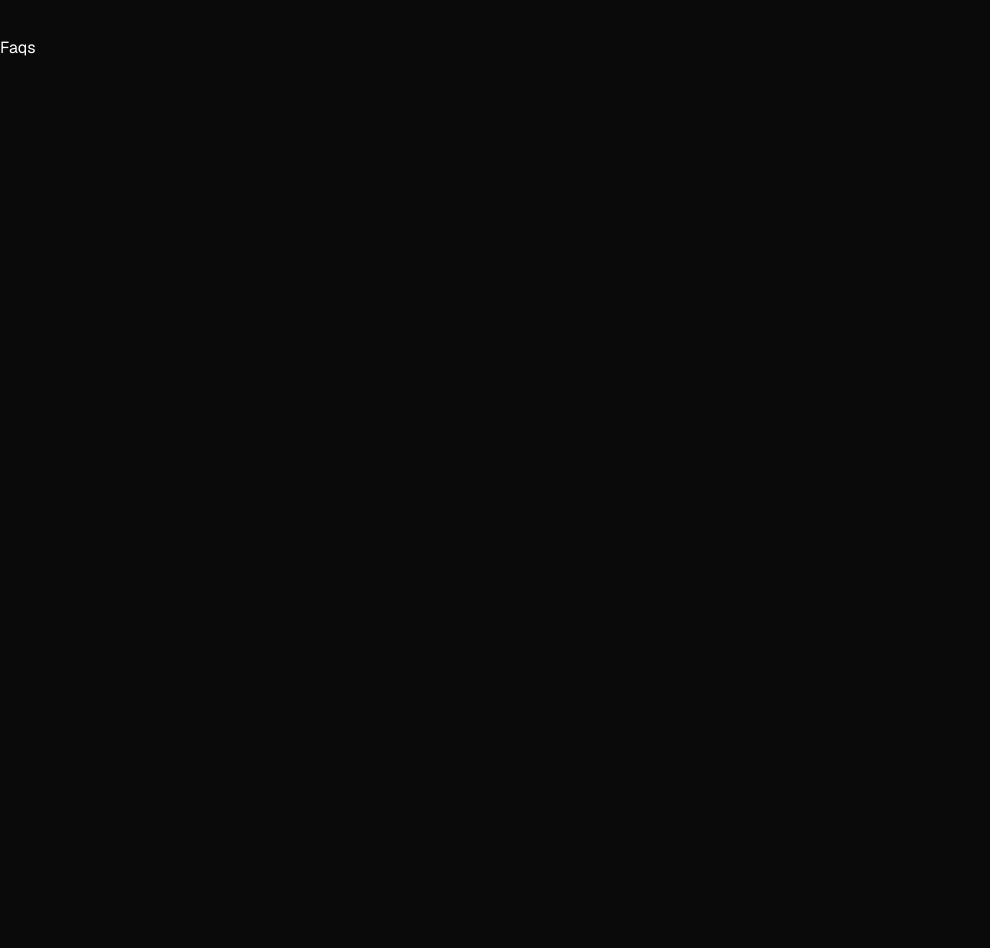
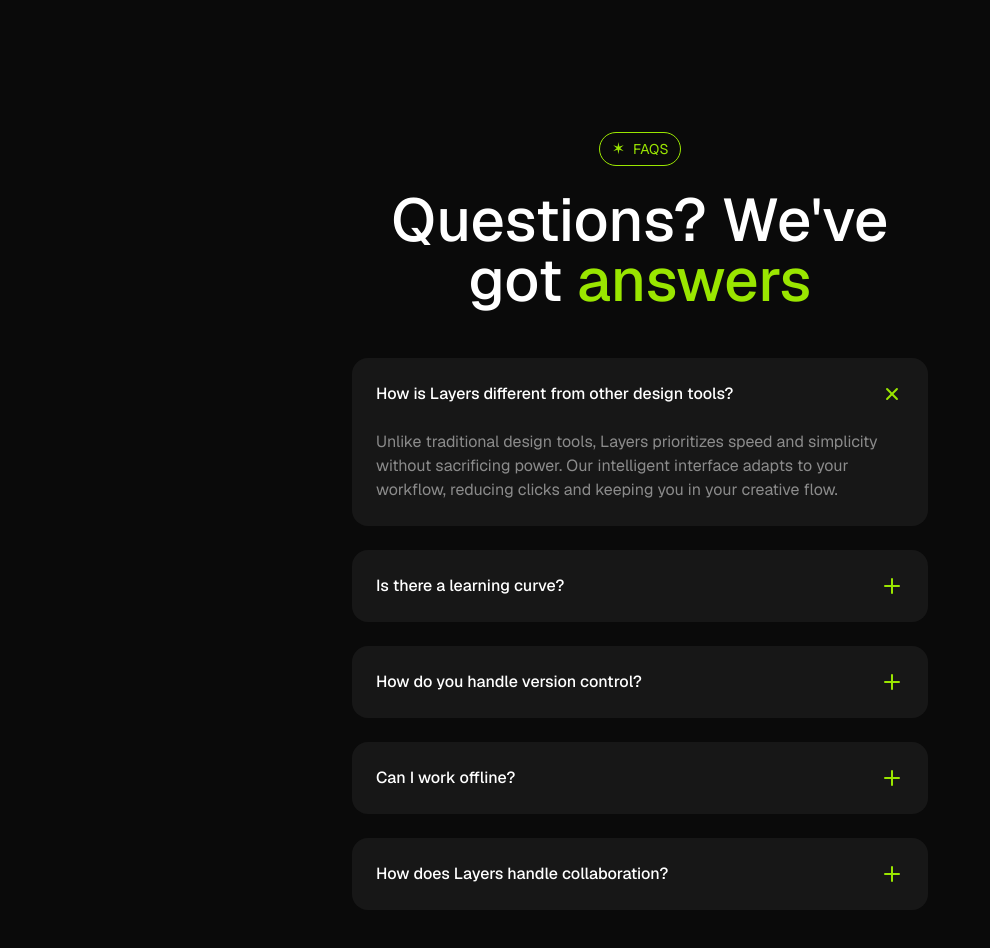
Before and after one commit to ajlaroya/layers-landing-page, a Next.js app: page / in a window 1280 px wide. Shown: the part 3760-4708 px from the top of the page, without its empty margins (0-990 px from the left). Before the commit the page ends 3820 px from the top, so only its background shows below. Built offline with nearby package versions, Linux system fonts and the light colour scheme.

Commit message:
faq section complete

```diff
--- a/app/sections/Faqs.tsx
+++ b/app/sections/Faqs.tsx
@@ -1,27 +1,85 @@
+import { twMerge } from "tailwind-merge";
+import Tag from "../components/Tag";
+
 const faqs = [
   {
     question: "How is Layers different from other design tools?",
-        answer: "Unlike traditional design tools, Layers prioritizes speed and simplicity without sacrificing power. Our intelligent interface adapts to your workflow, reducing clicks and keeping you in your creative flow.",
+    answer:
+      "Unlike traditional design tools, Layers prioritizes speed and simplicity without sacrificing power. Our intelligent interface adapts to your workflow, reducing clicks and keeping you in your creative flow.",
   },
   {
     question: "Is there a learning curve?",
-        answer: "Layers is designed to feel intuitive from day one. Most designers are productive within hours, not weeks. We also provide interactive tutorials and comprehensive documentation to help you get started.",
+    answer:
+      "Layers is designed to feel intuitive from day one. Most designers are productive within hours, not weeks. We also provide interactive tutorials and comprehensive documentation to help you get started.",
   },
   {
     question: "How do you handle version control?",
-        answer: "Every change in Layers is automatically saved and versioned. You can review history, restore previous versions, and create named versions for important milestones.",
+    answer:
+      "Every change in Layers is automatically saved and versioned. You can review history, restore previous versions, and create named versions for important milestones.",
   },
   {
     question: "Can I work offline?",
-        answer: "Yes! Layers includes a robust offline mode. Changes sync automatically when you're back online, so you can keep working anywhere.",
+    answer:
+      "Yes! Layers includes a robust offline mode. Changes sync automatically when you're back online, so you can keep working anywhere.",
   },
   {
     question: "How does Layers handle collaboration?",
-        answer: "Layers is built for collaboration. You can invite team members to your projects, share feedback, and work together in real-time.",
+    answer:
+      "Layers is built for collaboration. You can invite team members to your projects, share feedback, and work together in real-time.",
   },
 ];
 
 export default function Faqs() {
-    return <div>Faqs</div>;
+  const selectedIndex = 0;
+
+  return (
+    <section className="py-24">
+      <div className="container mx-auto">
+        <div className="flex justify-center">
+          <Tag>Faqs</Tag>
+        </div>
+        <h2 className="mx-auto mt-6 max-w-xl text-center text-6xl font-medium">
+          Questions? We've got <span className="text-lime-400">answers</span>
+        </h2>
+        <div className="mx-auto mt-12 flex max-w-xl flex-col gap-6">
+          {faqs.map((faq, faqIndex) => (
+            <div
+              key={faqIndex}
+              className="rounded-2xl border-white/10 bg-neutral-900 p-6"
+            >
+              <div className="flex items-center justify-between">
+                <h3 className="font-medium">{faq.question}</h3>
+                <svg
+                  xmlns="http://www.w3.org/2000/svg"
+                  width="24"
+                  height="24"
+                  viewBox="0 0 24 24"
+                  fill="none"
+                  stroke="currentColor"
+                  strokeWidth="2"
+                  strokeLinecap="round"
+                  strokeLinejoin="round"
+                  className={twMerge(
+                    "feather feather-plus flex-shrink-0 text-lime-400",
+                    selectedIndex == faqIndex && "rotate-45",
+                  )}
+                >
+                  <line x1="12" y1="5" x2="12" y2="19"></line>
+                  <line x1="5" y1="12" x2="19" y2="12"></line>
+                </svg>
+              </div>
+              <div
+                className={twMerge(
+                  "mt-6",
+                  selectedIndex !== faqIndex && "hidden",
+                )}
+              >
+                <p className="text-white/50">{faq.answer}</p>
+              </div>
+            </div>
+          ))}
+        </div>
+      </div>
+    </section>
+  );
 }
-// 4:54
```
Lines whose indentation alone changed are shown as unchanged.
